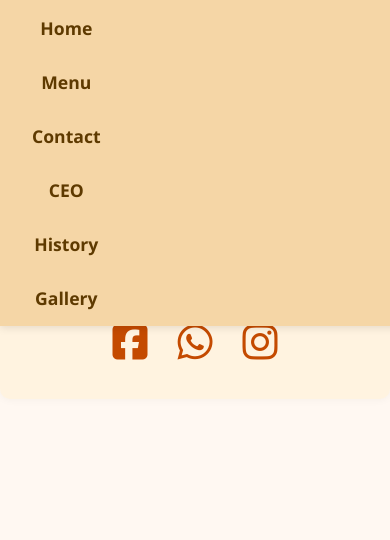
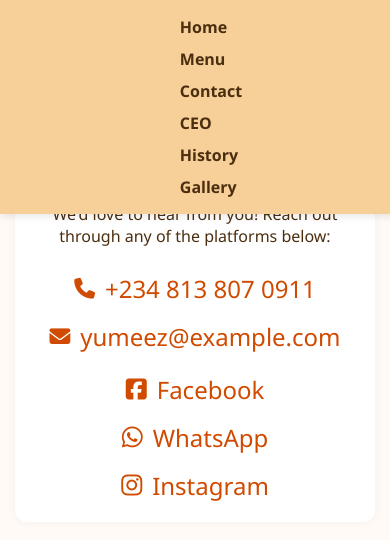
Before and after one commit to avee567/yumeez_, a plain HTML site: page contact.html in a window 390 px wide. Drawn offline with nearby package versions, Linux system fonts and the light colour scheme.

Commit message:
Add files via upload

```diff
--- a/contact.html
+++ b/contact.html
@@ -11,51 +11,6 @@
   <link rel="stylesheet" href="https://cdnjs.cloudflare.com/ajax/libs/font-awesome/6.5.0/css/all.min.css" />
 
   <style>
-    @media (max-width: 768px) {
-  nav ul {
-    flex-direction: column;
-    gap: 15px;
-    align-items: center;
-  }
-
-  .tabs {
-    flex-direction: column;
-    gap: 10px;
-  }
-
-  .menu-item {
-    flex-direction: column;
-    align-items: center;
-    text-align: center;
-  }
-
-  .menu-item img {
-    width: 90%;
-    height: auto;
-  }
-
-  .container {
-    padding: 0 10px;
-  }
-
-  h2 {
-    font-size: 2rem;
-  }
-
-  nav a {
-    font-size: 1rem;
-  }
-
-  .toggle-btn {
-    position: absolute;
-    right: 10px;
-    top: 10px;
-    background: none;
-    border: none;
-    font-size: 1.2rem;
-    cursor: pointer;
-  }
-}
     :root {
       --bg-color: #fffaf5;
       --text-color: #4b2e0f;
@@ -63,6 +18,7 @@
       --secondary: #e5b577;
       --nav-bg: #f7cf99;
       --menu-item-bg: #fff;
+      --accent: #d04a00;
     }
 
     body.dark {
@@ -72,23 +28,24 @@
       --secondary: #8b5c00;
       --nav-bg: #333;
       --menu-item-bg: #2b2b2b;
+      --accent: #ff7300;
     }
+
     body {
       margin: 0;
       font-family: 'Segoe UI', sans-serif;
-      background-color: #fff8f2;
-      color: #3b2a0d;
+      background-color: var(--bg-color);
+      color: var(--text-color);
     }
 
     nav {
       position: fixed;
       top: 0;
       width: 100%;
-      background: #f5d6a6;
+      background: var(--nav-bg);
       display: flex;
-      justify-content: space-between;
-      align-items: center;
-      padding: 1rem 2rem;
+      justify-content: center;
+      padding: 1rem;
       box-shadow: 0 2px 8px rgba(0, 0, 0, 0.1);
       z-index: 1000;
     }
@@ -96,49 +53,80 @@
     nav ul {
       list-style: none;
       display: flex;
-      gap: 30px;
+      flex-wrap: wrap;
+      justify-content: center;
+      gap: 20px;
+      padding: 0;
       margin: 0;
-      padding: 0;
     }
 
     nav a {
       text-decoration: none;
       font-weight: bold;
-      color: #5e3a00;
-      font-size: 1.1rem;
+      color: var(--text-color);
+      font-size: 1rem;
     }
 
     .container {
       max-width: 600px;
       margin: 120px auto 40px;
       padding: 30px;
-      background: #fff3e0;
-      border-radius: 10px;
+      background: var(--menu-item-bg);
+      border-radius: 12px;
       box-shadow: 0 0 10px rgba(0,0,0,0.05);
       text-align: center;
     }
 
     h2 {
-      color: #d04a00;
+      color: var(--primary);
       margin-bottom: 20px;
+      font-size: 1.8rem;
     }
 
-    .social-icons {
-      display: flex;
-      justify-content: center;
-      gap: 30px;
-      font-size: 2.5rem;
-      margin-top: 30px;
+    p {
+      margin-bottom: 25px;
+      font-size: 1rem;
     }
 
-    .social-icons a {
-      color: #c44a00;
-      transition: transform 0.3s ease, color 0.3s ease;
+    .social-icons,
+    .contact-methods {
+      display: flex;
+      flex-direction: column;
+      align-items: center;
+      gap: 15px;
+      margin-top: 20px;
     }
 
-    .social-icons a:hover {
-      transform: scale(1.2);
+    .social-icons a,
+    .contact-methods a {
+      color: var(--accent);
+      font-size: 1.5rem;
+      text-decoration: none;
+      display: flex;
+      align-items: center;
+      gap: 10px;
+      transition: color 0.3s ease, transform 0.3s ease;
+    }
+
+    .social-icons a:hover,
+    .contact-methods a:hover {
       color: #ff7300;
+      transform: scale(1.05);
+    }
+
+    .contact-methods i {
+      font-size: 1.3rem;
+    }
+
+    @media (max-width: 480px) {
+      .container {
+        margin: 100px 15px 30px;
+        padding: 20px;
+      }
+      nav ul {
+        flex-direction: column;
+        gap: 10px;
+      }
     }
   </style>
 </head>
@@ -159,15 +147,24 @@
     <h2>Contact Us</h2>
     <p>We'd love to hear from you! Reach out through any of the platforms below:</p>
 
+    <div class="contact-methods">
+      <a href="tel:+2348138070911" title="Call us">
+        <i class="fas fa-phone"></i> +234 813 807 0911
+      </a>
+      <a href="mailto:yumeez@example.com" title="Email us">
+        <i class="fas fa-envelope"></i> yumeez@example.com
+      </a>
+    </div>
+
     <div class="social-icons">
       <a href="https://facebook.com/profile.php?id=100064277102756" target="_blank" title="Facebook">
-        <i class="fab fa-facebook-square"></i>
+        <i class="fab fa-facebook-square"></i> Facebook
       </a>
       <a href="https://wa.me/+2348138070911" target="_blank" title="WhatsApp">
-        <i class="fab fa-whatsapp"></i>
+        <i class="fab fa-whatsapp"></i> WhatsApp
       </a>
       <a href="https://instagram.com/yumeez__pastries" target="_blank" title="Instagram">
-        <i class="fab fa-instagram"></i>
+        <i class="fab fa-instagram"></i> Instagram
       </a>
     </div>
   </div>
```
